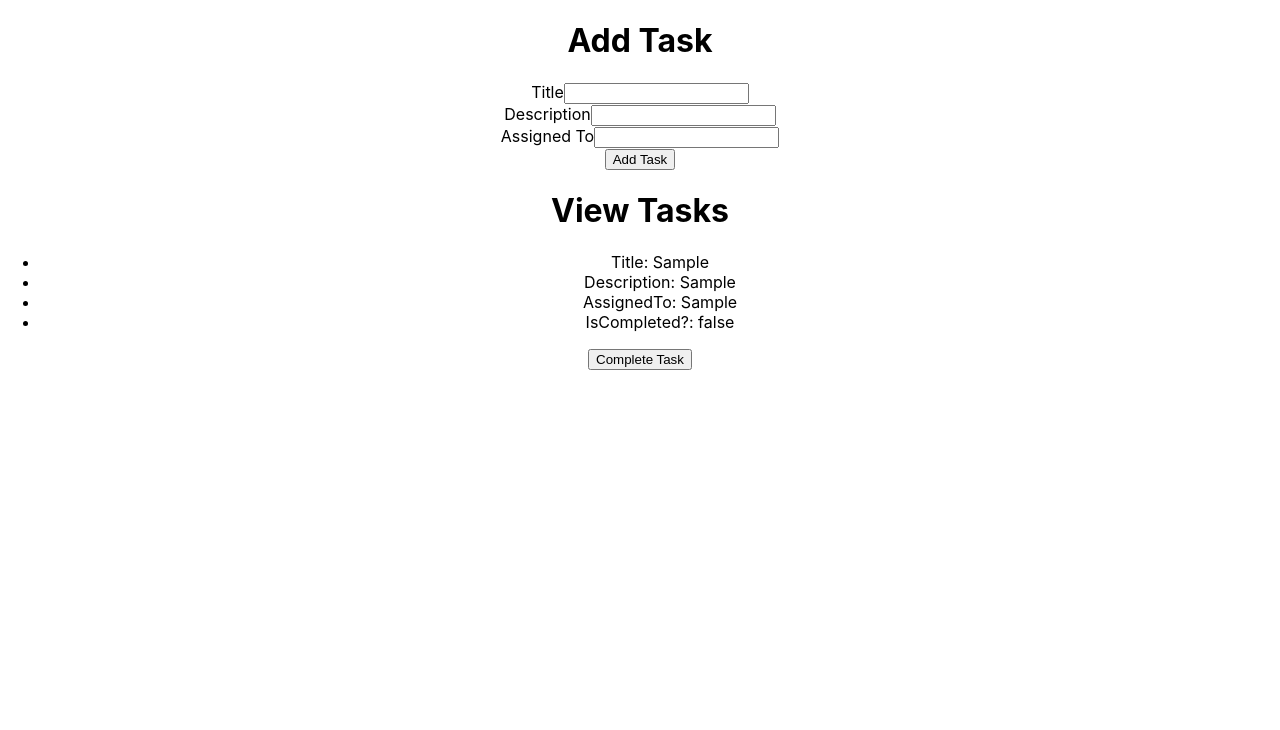
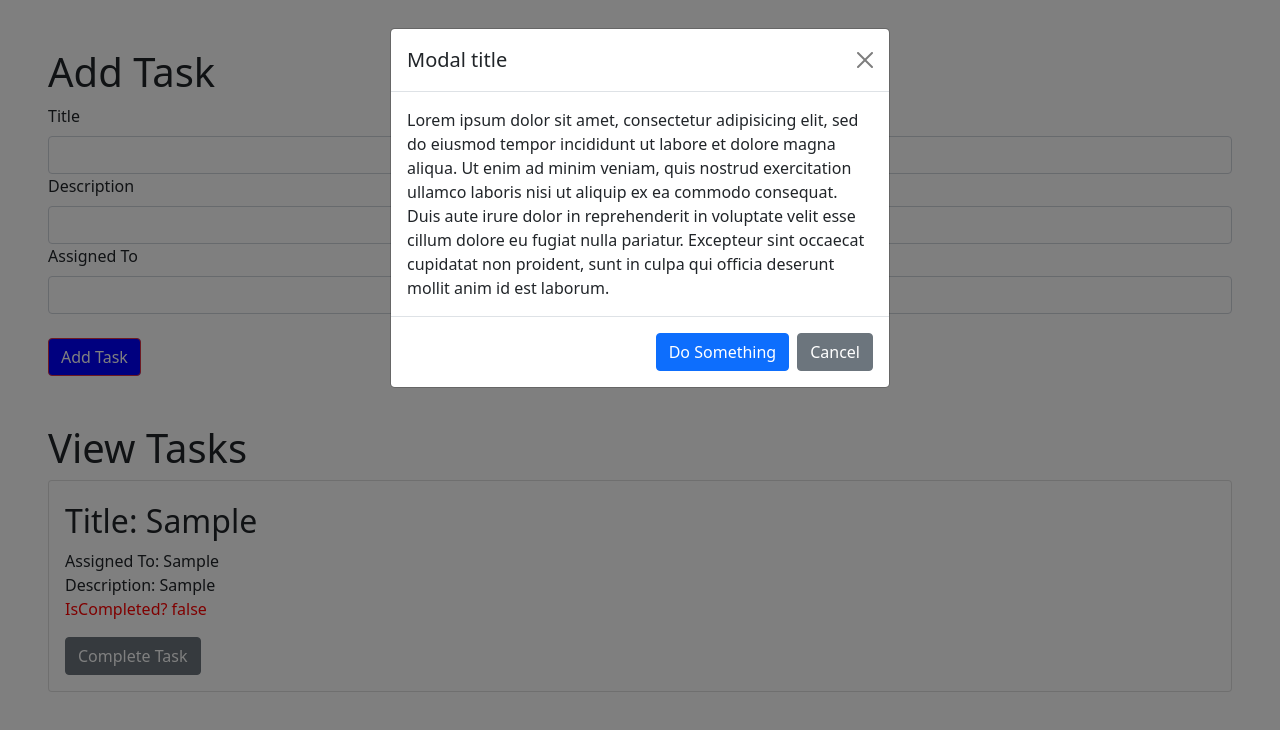
Before and after one commit to tvaibhav123/class-tutorial, a React (Create React App) app: page / in a window 1280 px wide. Both pictures are taken after typing "Sample", "Sample", "Sample" into the empty fields and a click on the button "Add Task". Shown: the top 730 px of the page. Built offline with nearby package versions, Linux system fonts and the light colour scheme.

Commit message:
adding the modal

```diff
--- a/package.json
+++ b/package.json
@@ -6,9 +6,11 @@
     "@testing-library/jest-dom": "^5.16.4",
     "@testing-library/react": "^13.2.0",
     "@testing-library/user-event": "^13.5.0",
+    "bootstrap": "^5.1.3",
     "react": "^18.1.0",
     "react-dom": "^18.1.0",
     "react-scripts": "5.0.1",
+    "reactstrap": "^9.0.2",
     "web-vitals": "^2.1.4"
   },
   "scripts": {
--- a/src/App.css
+++ b/src/App.css
@@ -1,4 +1,4 @@
-.App {
+/* .App {
   text-align: center;
 }
 
@@ -36,3 +36,14 @@
     transform: rotate(360deg);
   }
 }
+
+ */
+ .button-color {
+   background-color: blue!important;
+ }
+
+ @media (max-width: 992px) {
+  .button-color {
+    background-color: green!important;
+  }
+ }
--- a/src/App.js
+++ b/src/App.js
@@ -4,6 +4,7 @@ import Landing from './Landing.jsx';
 import Header from './header/Header';
 import Branding from './branding/Branding';
 import AddTask from './TODO/AddTask';
+import Counter from './header/Counter';
 
 function App() {
   const name = "Ankita";
@@ -13,6 +14,7 @@ function App() {
      {/*  <Landing />
       <Header />
       <Branding/> */}
+      {/* <Counter></Counter> */}
       <AddTask ></AddTask>
     </div>
   )
--- /dev/null
+++ b/src/NewModal.jsx
@@ -0,0 +1,34 @@
+import React, { useEffect, useState } from 'react';
+import { Button, Modal, ModalHeader, ModalBody, ModalFooter } from 'reactstrap';
+
+const  NewModal = (props) =>  {
+
+    const [modal, setModal] = useState(false);
+    useEffect(() => {
+      setModal(true)
+    }, []);
+
+    const toggle = () => {
+      props.closeError()
+      setModal(!modal);
+    }
+
+      return (
+        <div>
+
+          <Modal isOpen={modal} toggle={toggle}>
+            <ModalHeader toggle={toggle}>Modal title</ModalHeader>
+            <ModalBody>
+              Lorem ipsum dolor sit amet, consectetur adipisicing elit, sed do eiusmod tempor incididunt ut labore et dolore magna aliqua. Ut enim ad minim veniam, quis nostrud exercitation ullamco laboris nisi ut aliquip ex ea commodo consequat. Duis aute irure dolor in reprehenderit in voluptate velit esse cillum dolore eu fugiat nulla pariatur. Excepteur sint occaecat cupidatat non proident, sunt in culpa qui officia deserunt mollit anim id est laborum.
+            </ModalBody>
+            <ModalFooter>
+              <Button color="primary" onClick={toggle}>Do Something</Button>{' '}
+              <Button color="secondary" onClick={toggle}>Cancel</Button>
+            </ModalFooter>
+          </Modal>
+        </div>
+      );
+  }
+
+
+export default NewModal;
--- a/src/TODO/AddTask.jsx
+++ b/src/TODO/AddTask.jsx
@@ -1,12 +1,16 @@
+
 import React, { useState } from "react";
+import { Button, Form, Input, Label } from "reactstrap";
 import ViewTask from "./ViewTask";
+import '../App.css';
+import NewModal from "../NewModal";
 
 const AddTask = () => {
    const [title, setTitle] = useState("");
    const [description, setDescription] = useState("");
    const [assignedTo, setAssignedTo] = useState("");
-
    const [tasks, setTasks] = useState([]);
+   const [isError, setIsError] = useState(false);
 
    const titleChangeHandler = (event) => {
       setTitle(event.target.value);
@@ -21,13 +25,19 @@ const AddTask = () => {
       setAssignedTo(event.target.value);
    };
 
+   const setIsErrortofalse = () => {
+      setIsError(false)
+   }
+
    const submitHandler = (event) => {
       event.preventDefault();
+      setIsError(true);
       const task = {
          title: title,
          description: description,
          assignedTo: assignedTo,
-         complete: false
+         complete: false,
+         id: Math.random()
       };
 
       setTasks([...tasks, task]);
@@ -48,10 +58,10 @@ const AddTask = () => {
    return (
       <div>
          <h1>Add Task</h1>
-         <form onSubmit={submitHandler}>
+         <Form onSubmit={submitHandler}>
             <div>
-               <label htmlFor="title">Title</label>
-               <input
+               <Label htmlFor="title">Title</Label>
+               <Input
                   type="text"
                   name="title"
                   id="title"
@@ -60,8 +70,8 @@ const AddTask = () => {
                />
             </div>
             <div>
-               <label htmlFor="description">Description</label>
-               <input
+               <Label htmlFor="description">Description</Label>
+               <Input
                   type="text"
                   name="description"
                   id="description"
@@ -70,8 +80,8 @@ const AddTask = () => {
                />
             </div>
             <div>
-               <label htmlFor="assignedTo">Assigned To</label>
-               <input
+               <Label htmlFor="assignedTo">Assigned To</Label>
+               <Input
                   type="text"
                   name="assignedTo"
                   id="assignedTo"
@@ -79,13 +89,15 @@ const AddTask = () => {
                   onChange={assignedToChnageHandler}
                />
             </div>
-            <div>
-               <button type="submit">Add Task</button>
+            <div className="mt-4">
+               <Button color="danger" className="button-color" type="submit">Add Task</Button>
             </div>
-         </form>
+         </Form>
          {tasks.map((task) => {
             return (
                <ViewTask
+                  key={task.id}
+                  id={task.id}
                   title={task.title}
                   description={task.description}
                   assignedTo={task.assignedTo}
@@ -94,11 +106,15 @@ const AddTask = () => {
                />
             );
          })}
+         {
+            isError ?
+         <NewModal closeError = {setIsErrortofalse}></NewModal>: ""
+      }
       </div>
    );
 };
 
-//TwoWay Binding
+// Two Way Binding
 // contorlled Components
 // clear the form
 // child to parent data
--- a/src/TODO/ViewTask.jsx
+++ b/src/TODO/ViewTask.jsx
@@ -1,22 +1,45 @@
-
+import {
+   Button,
+   Card,
+   CardBody,
+   CardSubtitle,
+   CardText,
+   CardTitle,
+} from "reactstrap";
+import "./task.css";
 const ViewTask = (props) => {
    const taskComplete = () => {
-        props.onCompleteTask(props.title, props.description, props.assignedTo)
-    }
+      props.onCompleteTask(props.title, props.description, props.assignedTo);
+   };
    return (
-        <div>
+      <div className="mt-5">
          <h1>View Tasks</h1>
          <div>
-                <ul>
+            <Card>
+               <CardBody>
+                  <CardTitle>
+                     <span className="title-font">Title: {props.title}</span>
+                  </CardTitle>
+                  <CardSubtitle>Assigned To: {props.assignedTo}</CardSubtitle>
+                  <CardText>
+                     Description: {props.description} <br />
+
+                     <div className={props.complete ? "complete" : "incomplete"}> IsCompleted? {props.complete.toString()}</div>
+                  </CardText>
+                  <Button onClick={taskComplete}>Complete Task</Button>
+               </CardBody>
+            </Card>
+            {/* <ul>
+                    <li>ID: {props.id}</li>
                     <li>Title: {props.title}</li>
                     <li>Description: {props.description}</li>
                     <li>AssignedTo: {props.assignedTo}</li>
                     <li>IsCompleted?: {props.complete.toString()}</li>
                 </ul>
-                <button onClick={taskComplete}>Complete Task</button>
+                <button onClick={taskComplete}>Complete Task</button> */}
          </div>
       </div>
    );
-}
+};
 
 export default ViewTask;
--- /dev/null
+++ b/src/TODO/task.css
@@ -0,0 +1,9 @@
+.title-font {
+    font-size: 2rem;
+}
+.incomplete {
+    color:red;
+}
+.complete {
+    color:green;
+}
--- /dev/null
+++ b/src/header/Counter.jsx
@@ -0,0 +1,22 @@
+import { useState } from "react";
+
+const Counter = () => {
+    const [counter, setCounter] = useState(0);
+    const incrementCounter = () => {
+        setCounter(prevCounter => {
+            if(prevCounter == 2){
+                return prevCounter+3;
+            }else {
+                return prevCounter+ 1
+            }
+        });
+    }
+    return (
+        <div>
+            Counter Value = {counter}
+            <button onClick={incrementCounter}>Increment Counter</button>
+        </div>
+    );
+}
+
+export default Counter;
--- a/src/index.css
+++ b/src/index.css
@@ -1,13 +1,13 @@
 body {
-  margin: 0;
-  font-family: -apple-system, BlinkMacSystemFont, 'Segoe UI', 'Roboto', 'Oxygen',
+  margin: 3rem!important;
+  /* font-family: -apple-system, BlinkMacSystemFont, 'Segoe UI', 'Roboto', 'Oxygen',
     'Ubuntu', 'Cantarell', 'Fira Sans', 'Droid Sans', 'Helvetica Neue',
     sans-serif;
   -webkit-font-smoothing: antialiased;
-  -moz-osx-font-smoothing: grayscale;
+  -moz-osx-font-smoothing: grayscale; */
 }
 
 code {
-  font-family: source-code-pro, Menlo, Monaco, Consolas, 'Courier New',
-    monospace;
+  /* font-family: source-code-pro, Menlo, Monaco, Consolas, 'Courier New',
+    monospace; */
 }
--- a/src/index.js
+++ b/src/index.js
@@ -3,6 +3,7 @@ import ReactDOM from 'react-dom/client';
 import './index.css';
 import App from './App';
 import reportWebVitals from './reportWebVitals';
+import 'bootstrap/dist/css/bootstrap.min.css';
 // IMPORT
 const root = ReactDOM.createRoot(document.getElementById('root'));
 root.render(
```
Also changed, not shown: src/header/Header.jsx (+11 -12 lines), 1 other file (tests, documents, lock files or other folders). Lines whose indentation alone changed are shown as unchanged.
